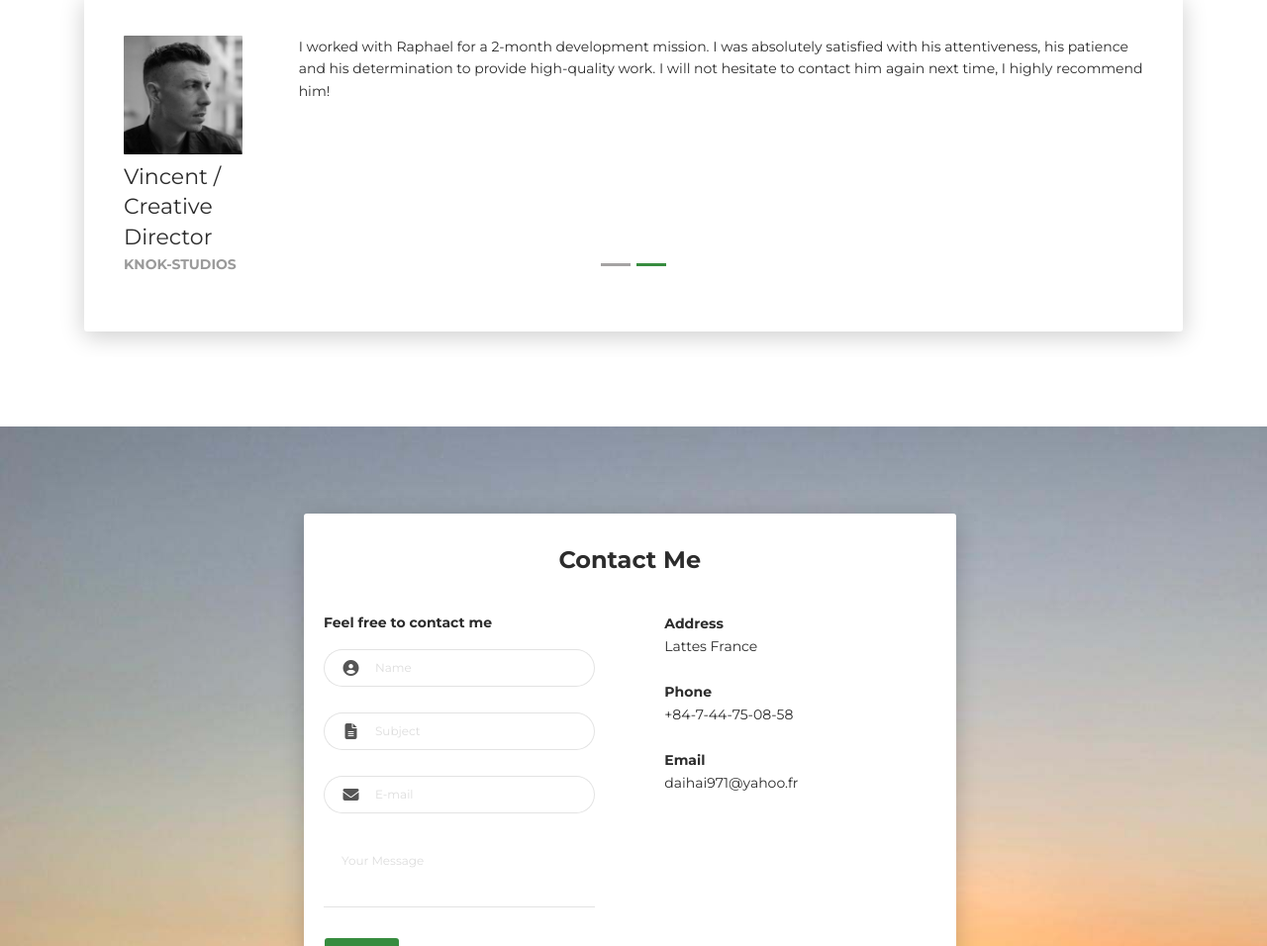
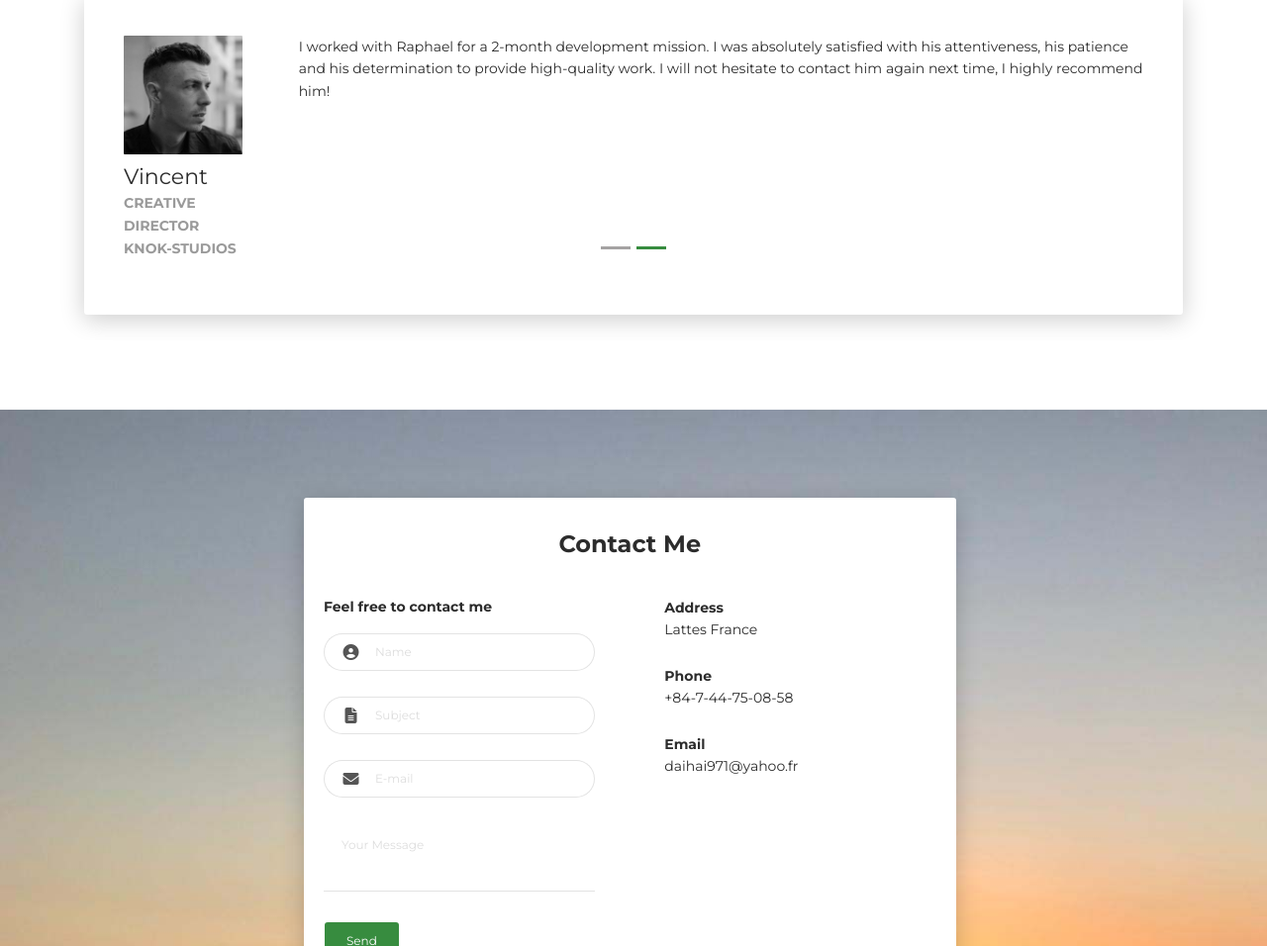
Before and after one commit to HaiKhung/resume, a plain HTML site: page index.html in a window 1280 px wide. Shown: the part 3979-4935 px from the top of the page at 99% size. Drawn offline with Linux system fonts and the light colour scheme.

Commit message:
fixed position vinc

```diff
--- a/index.html
+++ b/index.html
@@ -490,8 +490,8 @@
                 <div class="carousel-item">
                   <div class="row">
                     <div class="col-lg-2 col-md-3 cc-reference-header"><img src="images/unnamed.jpg" alt="Image" />
-                      <div class="h5 pt-2">Vincent / Creative Director</div>
-                      <p class="category">Knok-Studios</p>
+                      <div class="h5 pt-2">Vincent</div>
+                      <p class="category">Creative Director<br/>Knok-Studios</p>
                     </div>
                     <div class="col-lg-10 col-md-9">
                       <p> I worked with Raphael for a 2-month development mission. I was absolutely satisfied with his
```
